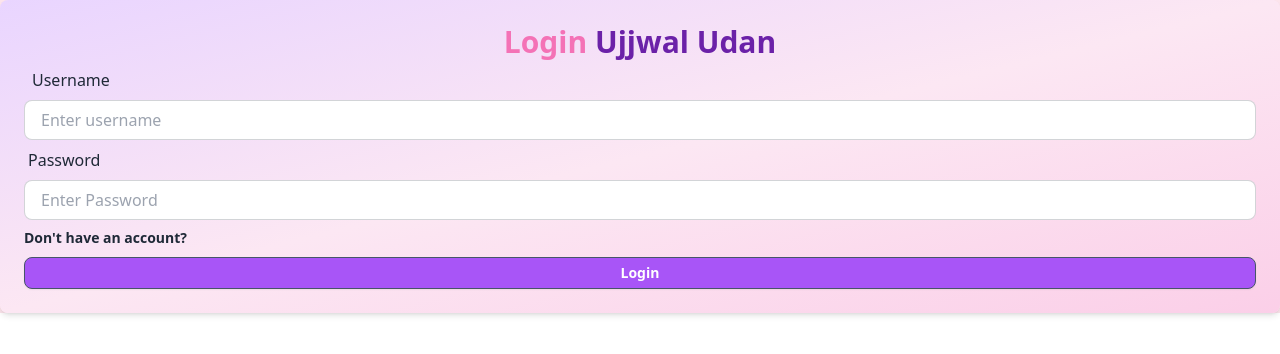
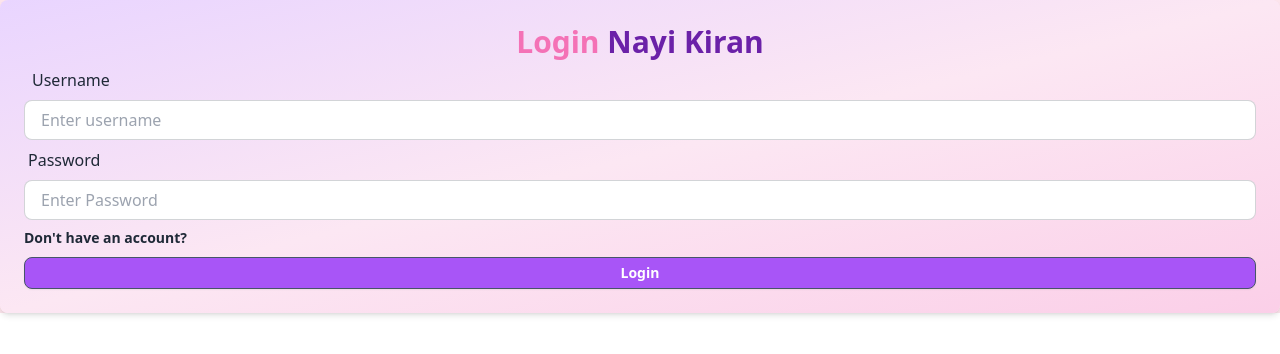
Before and after one commit to Sohi07/NayiKiran, a React (Vite) app in the folder frontend/: page /login in a window 1280 px wide. Shown: the top 354 px of the page. Built offline with nearby package versions, Linux system fonts and the light colour scheme.

Commit message:
made changes to login

```diff
--- a/frontend/src/pages/login/Login.jsx
+++ b/frontend/src/pages/login/Login.jsx
@@ -15,7 +15,7 @@ const Login = () => {
     <div className='flex flex-col items-center justify-center min-w-96 mx-auto'>
         <div className='w-full p-6 rounded-lg shadow-md bg-gradient-to-br  from-purple-200 via-pink-100 to-pink-200 bg-clip-padding backdrop-filter backdrop-blur-md bg-opacity-10'>
             <h1 className='text-3xl font-semibold text-center text-pink-400 '>Login
-                <span className='text-purple-800'> Ujjwal Udan</span>
+                <span className='text-purple-800'> Nayi Kiran</span>
             </h1>
 
             <form onSubmit={handleSubmit}>
```
